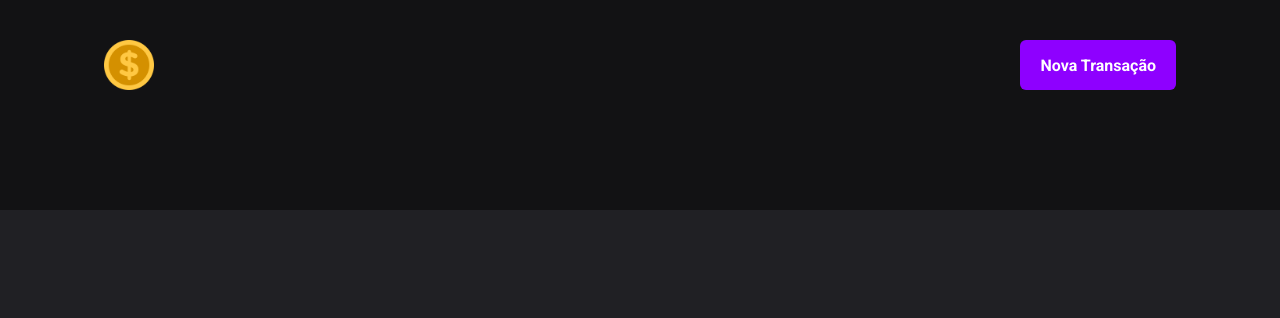
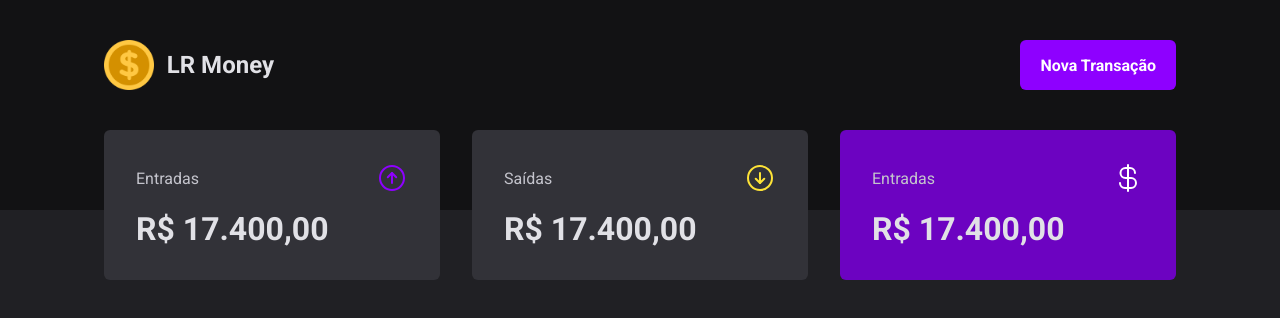
Before and after one commit to Luizenys/LR-Money, a React (Vite) app: page / in a window 1280 px wide. Shown: the top 318 px of the page. Built offline with nearby package versions, Linux system fonts and the light colour scheme.

Commit message:
feat: implementing summary component

```diff
--- a/package.json
+++ b/package.json
@@ -10,6 +10,7 @@
     "preview": "vite preview"
   },
   "dependencies": {
+    "phosphor-react": "^1.4.1",
     "react": "^18.2.0",
     "react-dom": "^18.2.0",
     "styled-components": "^6.1.8"
--- a/src/components/Header/index.tsx
+++ b/src/components/Header/index.tsx
@@ -6,7 +6,9 @@
     return (
         <HeaderContainer>
             <HeaderContent>
-                <img src={logoImg} width={50} alt="" />
+                <div>
+                    <img src={logoImg} width={50} alt="" /><span>LR Money</span>
+                </div>
                 <NewTransactionButton>Nova Transação</NewTransactionButton>
             </HeaderContent>
         </HeaderContainer>
--- a/src/components/Header/styles.ts
+++ b/src/components/Header/styles.ts
@@ -14,6 +14,17 @@
     display: flex;
     justify-content: space-between;
     align-items: center;
+
+    div {
+        display: flex;
+        align-items: center;
+        gap: 0.8rem;
+
+        span {
+            font-weight: bold;
+            font-size: 1.5rem;
+        }
+    }
 `;
 
 export const NewTransactionButton = styled.button`
--- /dev/null
+++ b/src/components/Summary/index.tsx
@@ -0,0 +1,35 @@
+import { ArrowCircleDown, ArrowCircleUp, CurrencyDollar } from "phosphor-react"
+import { SummaryCard, SummaryContainer } from "./styles"
+
+export function Summary() {
+    return (
+        <SummaryContainer>
+            <SummaryCard>
+                <header>
+                    <span>Entradas</span>
+                    <ArrowCircleUp size={32} color="#8E00FF" />
+                </header>
+
+                <strong>R$ 17.400,00</strong>
+            </SummaryCard>
+
+            <SummaryCard>
+                <header>
+                    <span>Saídas</span>
+                    <ArrowCircleDown size={32} color="#FEE337" />
+                </header>
+
+                <strong>R$ 17.400,00</strong>
+            </SummaryCard>
+
+            <SummaryCard variant="purple">
+                <header>
+                    <span>Entradas</span>
+                    <CurrencyDollar size={32} color="#fff" />
+                </header>
+
+                <strong>R$ 17.400,00</strong>
+            </SummaryCard>
+        </SummaryContainer>
+    )
+}
--- /dev/null
+++ b/src/components/Summary/styles.ts
@@ -0,0 +1,41 @@
+import styled, { css } from "styled-components";
+
+export const SummaryContainer = styled.section`\
+    width: 100%;
+    max-width: 1120px;
+    margin: 0 auto;
+    padding: 0 1.5rem;
+
+    display: grid;
+    grid-template-columns: repeat(3, 1fr);
+    gap: 2rem;
+
+    margin-top: -5rem;
+`;
+
+interface SummaryCardProps {
+    variant?: 'purple';
+}
+
+export const SummaryCard = styled.div<SummaryCardProps>`
+    background: ${props => props.theme['gray-600']};
+    border-radius: 6px;
+    padding: 2rem;
+
+    header {
+        display: flex;
+        align-items: center;
+        justify-content: space-between;
+        color: ${props => props.theme['gray-300']};
+    }
+
+    strong {
+        display: block;
+        margin-top: 1rem;
+        font-size: 2rem;
+    }
+
+    ${props => props.variant === 'purple' && css`
+        background: ${props => props.theme['purple-700']};
+    `}
+`;
--- a/src/pages/Transactions/index.tsx
+++ b/src/pages/Transactions/index.tsx
@@ -1,9 +1,11 @@
 import { Header } from "../../components/Header";
+import { Summary } from "../../components/Summary";
 
 export function Transactions() {
     return (
         <div>
             <Header />
+            <Summary />
         </div>
     )
 }
```
Also changed, not shown: 1 other file (tests, documents, lock files or other folders).
